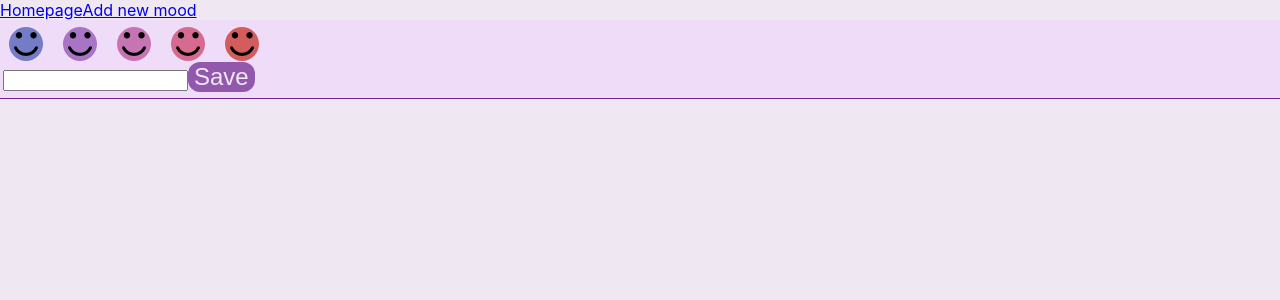
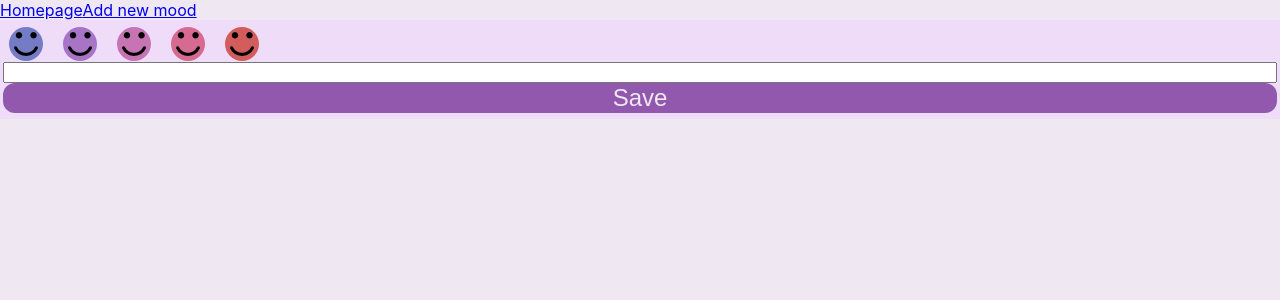
Before and after one commit to ndrlpzm/mood-tracker, a React (Create React App) app: page /mood in a window 1280 px wide. Shown: the top 300 px of the page. Built offline with nearby package versions, Linux system fonts and the light colour scheme.

Commit message:
styling and formatting

```diff
--- /dev/null
+++ b/src/detail/MoodDetail.css
@@ -0,0 +1,4 @@
+.mood-detail>form{
+	display:flex;
+	flex-direction: column;
+}
--- a/src/detail/MoodDetail.tsx
+++ b/src/detail/MoodDetail.tsx
@@ -1,32 +1,36 @@
 import React, { useEffect, useState } from "react";
+import "./MoodDetail.css";
+
+import ValueContainer from "./ValueContainer";
+import TagDisplay from "./TagDisplay";
+import useSWRMutation from "swr/mutation";
+
 import { Mood } from "../data/classes/mood";
-import ValueContainer from "./ValueContainer";
-import useSWRMutation from "swr/mutation";
 import { addMood } from "../data/apiMock";
 import { MoodAction } from "../data/moodReducer";
-import TagDisplay from "./TagDisplay";
+
 interface MoodInput {
   moodList: Mood[];
   dispatchMoods: React.Dispatch<MoodAction>;
 }
 function MoodDetail({ moodList, dispatchMoods }: MoodInput) {
-  const [mood, setMood] = useState(new Mood(-1,0,new Date(),"", []));
+  const [mood, setMood] = useState(new Mood(-1, 0, new Date(), "", []));
   const [moodValue, setMoodValue] = useState(0);
   const { trigger: triggerAddMood, data: returnData } = useSWRMutation(
     "../data/apiMock.ts",
     (url) => addMood(url, mood)
   );
   useEffect(() => {
-    if(!returnData) return;
+    if (!returnData) return;
     setMood({
       ...mood,
       id: returnData.id,
     });
     dispatchMoods({
-      type: 'add',
+      type: "add",
       mood: returnData,
       moodIndex: -1,
-      newList:[]
+      newList: [],
     });
   }, [returnData]);
 
@@ -40,10 +44,10 @@ function MoodDetail({ moodList, dispatchMoods }: MoodInput) {
   const handleSubmit = (e: React.MouseEvent<HTMLFormElement>) => {
     e.preventDefault();
     triggerAddMood();
-    console.log(moodList)
+    console.log(moodList);
   };
   return (
-    <article>
+    <article className="mood-detail">
       <form onSubmit={handleSubmit}>
         <ValueContainer moodValue={moodValue} setMoodValue={setMoodValue} />
         <TagDisplay tagList={mood.tags}></TagDisplay>
--- a/src/home/Home.css
+++ b/src/home/Home.css
@@ -9,15 +9,12 @@ h3 {
   background-color: var(--accent-shadow);
   color: var(--foreground-contrast);
 }
-article {
-  margin: auto;
+.home article {
   display: flex;
   flex: 0 0 100%;
   flex-flow: row nowrap;
   justify-content: space-between;
-  padding: 6px 3px;
   border-bottom: 1px solid var(--accent-shadow);
-  background-color: var(--background-highlight);
 }
 article div {
   display: flex;
--- a/src/home/HomeArticle.tsx
+++ b/src/home/HomeArticle.tsx
@@ -2,7 +2,6 @@ import { Mood } from "../data/classes/mood";
 import TagDisplay from "../detail/TagDisplay";
 import smileyImage from "../resources/smiling-emoticon-square-face.png";
 import messageImage from "../resources/message.png";
-import Home from "./Home";
 
 interface HomeArticleInput {
 	mood: Mood;
--- a/src/index.css
+++ b/src/index.css
@@ -54,7 +54,11 @@ code {
 .filled-button:active {
   background-color: var(--accent-shadow);
 }
-
+article {
+  margin: auto;
+  padding: 6px 3px;
+  background-color: var(--background-highlight);
+}
 
 @media (prefers-color-scheme: dark) {
   :root {
```
